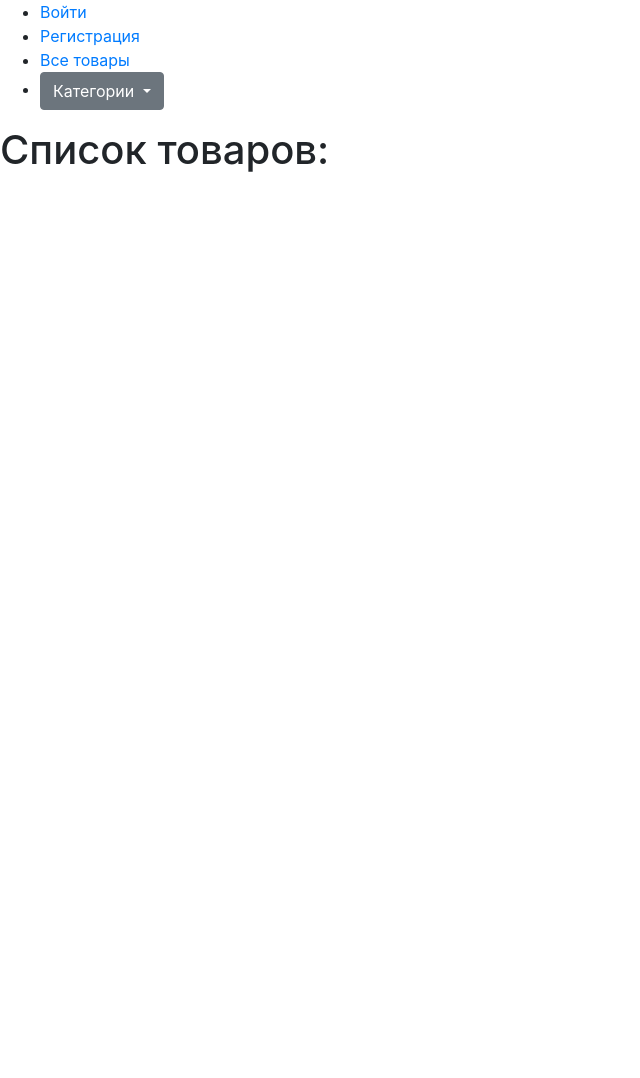
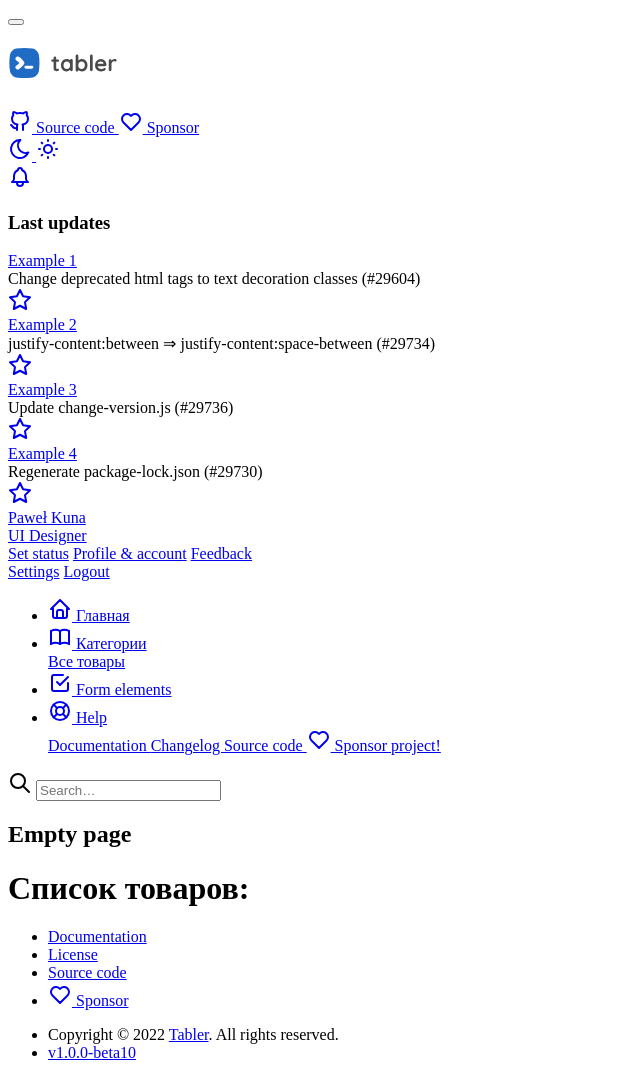
Before and after one commit to pwoakk/kg_express, a Django app: page /list/product/ in a window 1280 px wide. Shown: the whole page, without its empty margins (0-640 px from the left). Before the commit the page ends 172 px from the top, so only its background shows below. Run offline with Django 3.2, Linux system fonts and the light colour scheme; data that the repository does not hold is empty; some libraries are stand-ins or nearby versions.

Commit message:
add base_tabler.html and include products

```diff
--- a/backend/apps/accounts/models.py
+++ b/backend/apps/accounts/models.py
@@ -33,7 +33,7 @@
     username = None
     middle_name = models.CharField('Отчество', max_length=150, blank=True)
     email = models.EmailField("Email", unique=True)
-    avatar = models.ImageField("Фото", upload_to="user_images/")
+    avatar = models.ImageField("Фото", upload_to="user_images/", null=True, blank=True)
     phone = models.CharField(
         'Номер телефона',
         null=True,
--- a/backend/apps/product/templates/index.html
+++ b/backend/apps/product/templates/index.html
@@ -1,4 +1,4 @@
-{% extends 'base.html' %}
+{% extends 'base_tabler.html' %}
 
 
 {% block content %}
--- a/backend/apps/product/templates/product_detail.html
+++ b/backend/apps/product/templates/product_detail.html
@@ -1,4 +1,4 @@
-{% extends "base.html" %}
+{% extends "base_tabler.html" %}
 
 {% block content %}
     <h1>{{product.name}}</h1>
--- a/backend/apps/product/templates/product_list.html
+++ b/backend/apps/product/templates/product_list.html
@@ -1,10 +1,22 @@
-{% extends 'base.html' %}
+{% extends 'base_tabler.html' %}
 
 {% block content %}
 
     <h1>Список товаров: </h1>
     {% for product in products %}
-        <h3><a href="{% url 'product_detail' product.id %}">{{ product.name }}</a></h3>
-        <a href="{% url 'product_detail' product.id %}"><img src="{{product.image.url}}" alt="Фото не найдено" width="400"></a>
+        <div class="col-md-6 col-lg-3">
+            <div class="card">
+                <div class="card-img-top img-responsive img-responsive-100x100" style="background-image: url({{product.image.url}})"></div>
+                <div class="card-body">
+                    <h3 class="card-title">{{product.name}}</h3>
+                    <p class="text-muted">{{product.price|floatformat:0}} сом</p>
+                    <div class="col-6 col-sm-4 col-md-2 col-xl mb-3">
+                        <a href="#" class="btn btn-primary btn-pill w-200">
+                          В корзину
+                        </a>
+                    </div>
+                </div>
+            </div>
+        </div>
     {% endfor %}
 {% endblock %}
--- /dev/null
+++ b/backend/templates/base_tabler.html
@@ -0,0 +1,336 @@
+<!doctype html>
+{% load static %}
+<!--
+* Tabler - Premium and Open Source dashboard template with responsive and high quality UI.
+* @version 1.0.0-beta10
+* @link https://tabler.io
+* Copyright 2018-2022 The Tabler Authors
+* Copyright 2018-2022 codecalm.net Paweł Kuna
+* Licensed under MIT (https://github.com/tabler/tabler/blob/master/LICENSE)
+-->
+<html lang="en">
+  <head>
+    <meta charset="utf-8"/>
+    <meta name="viewport" content="width=device-width, initial-scale=1, viewport-fit=cover"/>
+    <meta http-equiv="X-UA-Compatible" content="ie=edge"/>
+    <title>KG-Express</title>
+    <!-- CSS files -->
+    <link href="{% static './dist/css/tabler.min.css' %}" rel="stylesheet"/>
+    <link href="{% static './dist/css/tabler-flags.min.css' %}" rel="stylesheet"/>
+    <link href="{% static './dist/css/tabler-payments.min.css' %}" rel="stylesheet"/>
+    <link href="{% static './dist/css/tabler-vendors.min.css' %}" rel="stylesheet"/>
+    <link href="{% static './dist/css/demo.min.css' %}" rel="stylesheet"/>
+  </head>
+  <body >
+    <div class="page">
+      <header class="navbar navbar-expand-md navbar-light d-print-none">
+        <div class="container-xl">
+          <button class="navbar-toggler" type="button" data-bs-toggle="collapse" data-bs-target="#navbar-menu">
+            <span class="navbar-toggler-icon"></span>
+          </button>
+          <h1 class="navbar-brand navbar-brand-autodark d-none-navbar-horizontal pe-0 pe-md-3">
+            <a href=".">
+              <img src="{% static './images/logo.svg' %}" width="110" height="32" alt="Tabler" class="navbar-brand-image">
+            </a>
+          </h1>
+          <div class="navbar-nav flex-row order-md-last">
+            <div class="nav-item d-none d-md-flex me-3">
+              <div class="btn-list">
+                <a href="https://github.com/tabler/tabler" class="btn" target="_blank" rel="noreferrer">
+                  <!-- Download SVG icon from http://tabler-icons.io/i/brand-github -->
+                  <svg xmlns="http://www.w3.org/2000/svg" class="icon" width="24" height="24" viewBox="0 0 24 24" stroke-width="2" stroke="currentColor" fill="none" stroke-linecap="round" stroke-linejoin="round"><path stroke="none" d="M0 0h24v24H0z" fill="none"/><path d="M9 19c-4.3 1.4 -4.3 -2.5 -6 -3m12 5v-3.5c0 -1 .1 -1.4 -.5 -2c2.8 -.3 5.5 -1.4 5.5 -6a4.6 4.6 0 0 0 -1.3 -3.2a4.2 4.2 0 0 0 -.1 -3.2s-1.1 -.3 -3.5 1.3a12.3 12.3 0 0 0 -6.2 0c-2.4 -1.6 -3.5 -1.3 -3.5 -1.3a4.2 4.2 0 0 0 -.1 3.2a4.6 4.6 0 0 0 -1.3 3.2c0 4.6 2.7 5.7 5.5 6c-.6 .6 -.6 1.2 -.5 2v3.5" /></svg>
+                  Source code
+                </a>
+                <a href="https://github.com/sponsors/codecalm" class="btn" target="_blank" rel="noreferrer">
+                  <!-- Download SVG icon from http://tabler-icons.io/i/heart -->
+                  <svg xmlns="http://www.w3.org/2000/svg" class="icon text-pink" width="24" height="24" viewBox="0 0 24 24" stroke-width="2" stroke="currentColor" fill="none" stroke-linecap="round" stroke-linejoin="round"><path stroke="none" d="M0 0h24v24H0z" fill="none"/><path d="M19.5 13.572l-7.5 7.428l-7.5 -7.428m0 0a5 5 0 1 1 7.5 -6.566a5 5 0 1 1 7.5 6.572" /></svg>
+                  Sponsor
+                </a>
+              </div>
+            </div>
+            <div class="d-none d-md-flex">
+              <a href="?theme=dark" class="nav-link px-0 hide-theme-dark" title="Enable dark mode" data-bs-toggle="tooltip" data-bs-placement="bottom">
+                <!-- Download SVG icon from http://tabler-icons.io/i/moon -->
+                <svg xmlns="http://www.w3.org/2000/svg" class="icon" width="24" height="24" viewBox="0 0 24 24" stroke-width="2" stroke="currentColor" fill="none" stroke-linecap="round" stroke-linejoin="round"><path stroke="none" d="M0 0h24v24H0z" fill="none"/><path d="M12 3c.132 0 .263 0 .393 0a7.5 7.5 0 0 0 7.92 12.446a9 9 0 1 1 -8.313 -12.454z" /></svg>
+              </a>
+              <a href="?theme=light" class="nav-link px-0 hide-theme-light" title="Enable light mode" data-bs-toggle="tooltip" data-bs-placement="bottom">
+                <!-- Download SVG icon from http://tabler-icons.io/i/sun -->
+                <svg xmlns="http://www.w3.org/2000/svg" class="icon" width="24" height="24" viewBox="0 0 24 24" stroke-width="2" stroke="currentColor" fill="none" stroke-linecap="round" stroke-linejoin="round"><path stroke="none" d="M0 0h24v24H0z" fill="none"/><circle cx="12" cy="12" r="4" /><path d="M3 12h1m8 -9v1m8 8h1m-9 8v1m-6.4 -15.4l.7 .7m12.1 -.7l-.7 .7m0 11.4l.7 .7m-12.1 -.7l-.7 .7" /></svg>
+              </a>
+              <div class="nav-item dropdown d-none d-md-flex me-3">
+                <a href="#" class="nav-link px-0" data-bs-toggle="dropdown" tabindex="-1" aria-label="Show notifications">
+                  <!-- Download SVG icon from http://tabler-icons.io/i/bell -->
+                  <svg xmlns="http://www.w3.org/2000/svg" class="icon" width="24" height="24" viewBox="0 0 24 24" stroke-width="2" stroke="currentColor" fill="none" stroke-linecap="round" stroke-linejoin="round"><path stroke="none" d="M0 0h24v24H0z" fill="none"/><path d="M10 5a2 2 0 0 1 4 0a7 7 0 0 1 4 6v3a4 4 0 0 0 2 3h-16a4 4 0 0 0 2 -3v-3a7 7 0 0 1 4 -6" /><path d="M9 17v1a3 3 0 0 0 6 0v-1" /></svg>
+                  <span class="badge bg-red"></span>
+                </a>
+                <div class="dropdown-menu dropdown-menu-arrow dropdown-menu-end dropdown-menu-card">
+                  <div class="card">
+                    <div class="card-header">
+                      <h3 class="card-title">Last updates</h3>
+                    </div>
+                    <div class="list-group list-group-flush list-group-hoverable">
+                      <div class="list-group-item">
+                        <div class="row align-items-center">
+                          <div class="col-auto"><span class="status-dot status-dot-animated bg-red d-block"></span></div>
+                          <div class="col text-truncate">
+                            <a href="#" class="text-body d-block">Example 1</a>
+                            <div class="d-block text-muted text-truncate mt-n1">
+                              Change deprecated html tags to text decoration classes (#29604)
+                            </div>
+                          </div>
+                          <div class="col-auto">
+                            <a href="#" class="list-group-item-actions">
+                              <!-- Download SVG icon from http://tabler-icons.io/i/star -->
+                              <svg xmlns="http://www.w3.org/2000/svg" class="icon text-muted" width="24" height="24" viewBox="0 0 24 24" stroke-width="2" stroke="currentColor" fill="none" stroke-linecap="round" stroke-linejoin="round"><path stroke="none" d="M0 0h24v24H0z" fill="none"/><path d="M12 17.75l-6.172 3.245l1.179 -6.873l-5 -4.867l6.9 -1l3.086 -6.253l3.086 6.253l6.9 1l-5 4.867l1.179 6.873z" /></svg>
+                            </a>
+                          </div>
+                        </div>
+                      </div>
+                      <div class="list-group-item">
+                        <div class="row align-items-center">
+                          <div class="col-auto"><span class="status-dot d-block"></span></div>
+                          <div class="col text-truncate">
+                            <a href="#" class="text-body d-block">Example 2</a>
+                            <div class="d-block text-muted text-truncate mt-n1">
+                              justify-content:between ⇒ justify-content:space-between (#29734)
+                            </div>
+                          </div>
+                          <div class="col-auto">
+                            <a href="#" class="list-group-item-actions show">
+                              <!-- Download SVG icon from http://tabler-icons.io/i/star -->
+                              <svg xmlns="http://www.w3.org/2000/svg" class="icon text-yellow" width="24" height="24" viewBox="0 0 24 24" stroke-width="2" stroke="currentColor" fill="none" stroke-linecap="round" stroke-linejoin="round"><path stroke="none" d="M0 0h24v24H0z" fill="none"/><path d="M12 17.75l-6.172 3.245l1.179 -6.873l-5 -4.867l6.9 -1l3.086 -6.253l3.086 6.253l6.9 1l-5 4.867l1.179 6.873z" /></svg>
+                            </a>
+                          </div>
+                        </div>
+                      </div>
+                      <div class="list-group-item">
+                        <div class="row align-items-center">
+                          <div class="col-auto"><span class="status-dot d-block"></span></div>
+                          <div class="col text-truncate">
+                            <a href="#" class="text-body d-block">Example 3</a>
+                            <div class="d-block text-muted text-truncate mt-n1">
+                              Update change-version.js (#29736)
+                            </div>
+                          </div>
+                          <div class="col-auto">
+                            <a href="#" class="list-group-item-actions">
+                              <!-- Download SVG icon from http://tabler-icons.io/i/star -->
+                              <svg xmlns="http://www.w3.org/2000/svg" class="icon text-muted" width="24" height="24" viewBox="0 0 24 24" stroke-width="2" stroke="currentColor" fill="none" stroke-linecap="round" stroke-linejoin="round"><path stroke="none" d="M0 0h24v24H0z" fill="none"/><path d="M12 17.75l-6.172 3.245l1.179 -6.873l-5 -4.867l6.9 -1l3.086 -6.253l3.086 6.253l6.9 1l-5 4.867l1.179 6.873z" /></svg>
+                            </a>
+                          </div>
+                        </div>
+                      </div>
+                      <div class="list-group-item">
+                        <div class="row align-items-center">
+                          <div class="col-auto"><span class="status-dot status-dot-animated bg-green d-block"></span></div>
+                          <div class="col text-truncate">
+                            <a href="#" class="text-body d-block">Example 4</a>
+                            <div class="d-block text-muted text-truncate mt-n1">
+                              Regenerate package-lock.json (#29730)
+                            </div>
+                          </div>
+                          <div class="col-auto">
+                            <a href="#" class="list-group-item-actions">
+                              <!-- Download SVG icon from http://tabler-icons.io/i/star -->
+                              <svg xmlns="http://www.w3.org/2000/svg" class="icon text-muted" width="24" height="24" viewBox="0 0 24 24" stroke-width="2" stroke="currentColor" fill="none" stroke-linecap="round" stroke-linejoin="round"><path stroke="none" d="M0 0h24v24H0z" fill="none"/><path d="M12 17.75l-6.172 3.245l1.179 -6.873l-5 -4.867l6.9 -1l3.086 -6.253l3.086 6.253l6.9 1l-5 4.867l1.179 6.873z" /></svg>
+                            </a>
+                          </div>
+                        </div>
+                      </div>
+                    </div>
+                  </div>
+                </div>
+              </div>
+            </div>
+            <div class="nav-item dropdown">
+              <a href="#" class="nav-link d-flex lh-1 text-reset p-0" data-bs-toggle="dropdown" aria-label="Open user menu">
+                <span class="avatar avatar-sm" style="background-image: url({% static './images/avatars/000m.jpg' %})"></span>
+                <div class="d-none d-xl-block ps-2">
+                  <div>Paweł Kuna</div>
+                  <div class="mt-1 small text-muted">UI Designer</div>
+                </div>
+              </a>
+              <div class="dropdown-menu dropdown-menu-end dropdown-menu-arrow">
+                <a href="#" class="dropdown-item">Set status</a>
+                <a href="#" class="dropdown-item">Profile & account</a>
+                <a href="#" class="dropdown-item">Feedback</a>
+                <div class="dropdown-divider"></div>
+                <a href="#" class="dropdown-item">Settings</a>
+                <a href="#" class="dropdown-item">Logout</a>
+              </div>
+            </div>
+          </div>
+        </div>
+      </header>
+      <div class="navbar-expand-md">
+        <div class="collapse navbar-collapse" id="navbar-menu">
+          <div class="navbar navbar-light">
+            <div class="container-xl">
+              <ul class="navbar-nav">
+                <li class="nav-item">
+                  <a class="nav-link" href="{% url 'index' %}" >
+                    <span class="nav-link-icon d-md-none d-lg-inline-block"><!-- Download SVG icon from http://tabler-icons.io/i/home -->
+                      <svg xmlns="http://www.w3.org/2000/svg" class="icon" width="24" height="24" viewBox="0 0 24 24" stroke-width="2" stroke="currentColor" fill="none" stroke-linecap="round" stroke-linejoin="round"><path stroke="none" d="M0 0h24v24H0z" fill="none"/><polyline points="5 12 3 12 12 3 21 12 19 12" /><path d="M5 12v7a2 2 0 0 0 2 2h10a2 2 0 0 0 2 -2v-7" /><path d="M9 21v-6a2 2 0 0 1 2 -2h2a2 2 0 0 1 2 2v6" /></svg>
+                    </span>
+                    <span class="nav-link-title">
+                      Главная
+                    </span>
+                  </a>
+                </li>
+                <li class="nav-item active dropdown">
+                  <a class="nav-link dropdown-toggle" href="#navbar-base" data-bs-toggle="dropdown" data-bs-auto-close="outside" role="button" aria-expanded="false" >
+                    <span class="nav-link-icon d-md-none d-lg-inline-block"><!-- Download SVG icon from http://tabler-icons.io/i/package -->
+                      <svg xmlns="http://www.w3.org/2000/svg" class="icon icon-tabler icon-tabler-book" width="24" height="24" viewBox="0 0 24 24" stroke-width="2" stroke="currentColor" fill="none" stroke-linecap="round" stroke-linejoin="round"><desc>Download more icon variants from https://tabler-icons.io/i/book</desc><path stroke="none" d="M0 0h24v24H0z" fill="none"></path><path d="M3 19a9 9 0 0 1 9 0a9 9 0 0 1 9 0"></path><path d="M3 6a9 9 0 0 1 9 0a9 9 0 0 1 9 0"></path><line x1="3" y1="6" x2="3" y2="19"></line><line x1="12" y1="6" x2="12" y2="19"></line><line x1="21" y1="6" x2="21" y2="19"></line></svg>
+                    </span>
+                    <span class="nav-link-title">
+                      Категории
+                    </span>
+                  </a>
+                  <div class="dropdown-menu">
+                    <div class="dropdown-menu-columns">
+                      <div class="dropdown-menu-column">
+                          <a class="dropdown-item" href="{% url 'product_list' %}">
+                              Все товары
+                          </a>
+                          {% for category in categories %}
+                                {% if category.subcategories.all %}
+                                    <div class="dropend">
+                                      <a class="dropdown-item dropdown-toggle" href="#sidebar-cards" data-bs-toggle="dropdown" data-bs-auto-close="outside" role="button" aria-expanded="false" >
+                                          {{category.name}}
+                                        <span class="badge badge-sm bg-green text-uppercase ms-2">New</span>
+                                      </a>
+                                      <div class="dropdown-menu">
+                                          {% for subcategory in category.subcategories.all %}
+                                            <a href="./cards.html" class="dropdown-item">
+                                                {{subcategory.name}}
+                                            </a>
+                                          {% endfor %}
+                                      </div>
+                                    </div>
+                            {% else %}
+                                <a class="dropdown-item" href="#sidebar-cards" data-bs-toggle="dropdown" data-bs-auto-close="outside" role="button" aria-expanded="false" >
+                                    {{category.name}}
+                                </a>
+                            {% endif %}
+                          {% endfor %}
+
+                      </div>
+                    </div>
+                  </div>
+                </li>
+                <li class="nav-item">
+                  <a class="nav-link" href="./form-elements.html" >
+                    <span class="nav-link-icon d-md-none d-lg-inline-block"><!-- Download SVG icon from http://tabler-icons.io/i/checkbox -->
+                      <svg xmlns="http://www.w3.org/2000/svg" class="icon" width="24" height="24" viewBox="0 0 24 24" stroke-width="2" stroke="currentColor" fill="none" stroke-linecap="round" stroke-linejoin="round"><path stroke="none" d="M0 0h24v24H0z" fill="none"/><polyline points="9 11 12 14 20 6" /><path d="M20 12v6a2 2 0 0 1 -2 2h-12a2 2 0 0 1 -2 -2v-12a2 2 0 0 1 2 -2h9" /></svg>
+                    </span>
+                    <span class="nav-link-title">
+                      Form elements
+                    </span>
+                  </a>
+                </li>
+                <li class="nav-item dropdown">
+                  <a class="nav-link dropdown-toggle" href="#navbar-help" data-bs-toggle="dropdown" data-bs-auto-close="outside" role="button" aria-expanded="false" >
+                    <span class="nav-link-icon d-md-none d-lg-inline-block"><!-- Download SVG icon from http://tabler-icons.io/i/lifebuoy -->
+                      <svg xmlns="http://www.w3.org/2000/svg" class="icon" width="24" height="24" viewBox="0 0 24 24" stroke-width="2" stroke="currentColor" fill="none" stroke-linecap="round" stroke-linejoin="round"><path stroke="none" d="M0 0h24v24H0z" fill="none"/><circle cx="12" cy="12" r="4" /><circle cx="12" cy="12" r="9" /><line x1="15" y1="15" x2="18.35" y2="18.35" /><line x1="9" y1="15" x2="5.65" y2="18.35" /><line x1="5.65" y1="5.65" x2="9" y2="9" /><line x1="18.35" y1="5.65" x2="15" y2="9" /></svg>
+                    </span>
+                    <span class="nav-link-title">
+                      Help
+                    </span>
+                  </a>
+                  <div class="dropdown-menu">
+                    <a class="dropdown-item" href="./docs/index.html">
+                      Documentation
+                    </a>
+                    <a class="dropdown-item" href="./changelog.html">
+                      Changelog
+                    </a>
+                    <a class="dropdown-item" href="https://github.com/tabler/tabler" target="_blank" rel="noopener">
+                      Source code
+                    </a>
+                    <a class="dropdown-item text-pink" href="https://github.com/sponsors/codecalm" target="_blank" rel="noopener">
+                      <!-- Download SVG icon from http://tabler-icons.io/i/heart -->
+                      <svg xmlns="http://www.w3.org/2000/svg" class="icon icon-inline me-1" width="24" height="24" viewBox="0 0 24 24" stroke-width="2" stroke="currentColor" fill="none" stroke-linecap="round" stroke-linejoin="round"><path stroke="none" d="M0 0h24v24H0z" fill="none"/><path d="M19.5 13.572l-7.5 7.428l-7.5 -7.428m0 0a5 5 0 1 1 7.5 -6.566a5 5 0 1 1 7.5 6.572" /></svg>
+                      Sponsor project!
+                    </a>
+                  </div>
+                </li>
+              </ul>
+              <div class="my-2 my-md-0 flex-grow-1 flex-md-grow-0 order-first order-md-last">
+                <form action="." method="get">
+                  <div class="input-icon">
+                    <span class="input-icon-addon">
+                      <!-- Download SVG icon from http://tabler-icons.io/i/search -->
+                      <svg xmlns="http://www.w3.org/2000/svg" class="icon" width="24" height="24" viewBox="0 0 24 24" stroke-width="2" stroke="currentColor" fill="none" stroke-linecap="round" stroke-linejoin="round"><path stroke="none" d="M0 0h24v24H0z" fill="none"/><circle cx="10" cy="10" r="7" /><line x1="21" y1="21" x2="15" y2="15" /></svg>
+                    </span>
+                    <input type="text" value="" class="form-control" placeholder="Search…" aria-label="Search in website">
+                  </div>
+                </form>
+              </div>
+            </div>
+          </div>
+        </div>
+      </div>
+      <div class="page-wrapper">
+        <div class="container-xl">
+          <!-- Page title -->
+          <div class="page-header d-print-none">
+            <div class="row g-2 align-items-center">
+              <div class="col">
+                <h2 class="page-title">
+                  Empty page
+                </h2>
+              </div>
+            </div>
+          </div>
+        </div>
+        <div class="page-body">
+          <div class="container-xl">
+            <!-- Content here -->
+            {%  block content %}
+
+            {% endblock %}
+
+          </div>
+        </div>
+        <footer class="footer footer-transparent d-print-none">
+          <div class="container-xl">
+            <div class="row text-center align-items-center flex-row-reverse">
+              <div class="col-lg-auto ms-lg-auto">
+                <ul class="list-inline list-inline-dots mb-0">
+                  <li class="list-inline-item"><a href="./docs/index.html" class="link-secondary">Documentation</a></li>
+                  <li class="list-inline-item"><a href="./license.html" class="link-secondary">License</a></li>
+                  <li class="list-inline-item"><a href="https://github.com/tabler/tabler" target="_blank" class="link-secondary" rel="noopener">Source code</a></li>
+                  <li class="list-inline-item">
+                    <a href="https://github.com/sponsors/codecalm" target="_blank" class="link-secondary" rel="noopener">
+                      <!-- Download SVG icon from http://tabler-icons.io/i/heart -->
+                      <svg xmlns="http://www.w3.org/2000/svg" class="icon text-pink icon-filled icon-inline" width="24" height="24" viewBox="0 0 24 24" stroke-width="2" stroke="currentColor" fill="none" stroke-linecap="round" stroke-linejoin="round"><path stroke="none" d="M0 0h24v24H0z" fill="none"/><path d="M19.5 13.572l-7.5 7.428l-7.5 -7.428m0 0a5 5 0 1 1 7.5 -6.566a5 5 0 1 1 7.5 6.572" /></svg>
+                      Sponsor
+                    </a>
+                  </li>
+                </ul>
+              </div>
+              <div class="col-12 col-lg-auto mt-3 mt-lg-0">
+                <ul class="list-inline list-inline-dots mb-0">
+                  <li class="list-inline-item">
+                    Copyright &copy; 2022
+                    <a href="." class="link-secondary">Tabler</a>.
+                    All rights reserved.
+                  </li>
+                  <li class="list-inline-item">
+                    <a href="./changelog.html" class="link-secondary" rel="noopener">
+                      v1.0.0-beta10
+                    </a>
+                  </li>
+                </ul>
+              </div>
+            </div>
+          </div>
+        </footer>
+      </div>
+    </div>
+    <!-- Libs JS -->
+    <!-- Tabler Core -->
+    <script src="{% static './dist/js/tabler.min.js' %}" defer></script>
+    <script src="{% static './dist/js/demo.min.js' %}" defer></script>
+  </body>
+</html>
```
Also changed, not shown: backend/apps/accounts/templates/register.html (+10 -1 lines), backend/apps/accounts/migrations/0002_alter_user_avatar.py (added).
